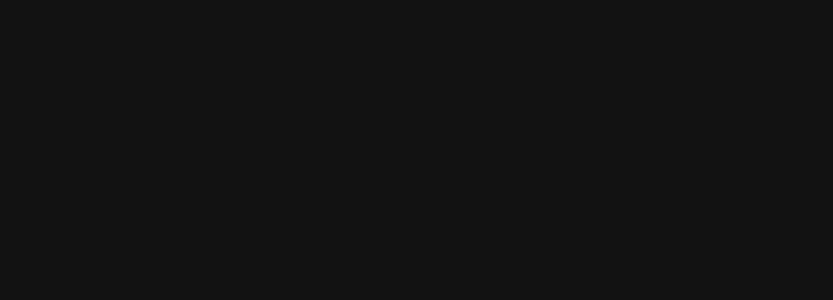
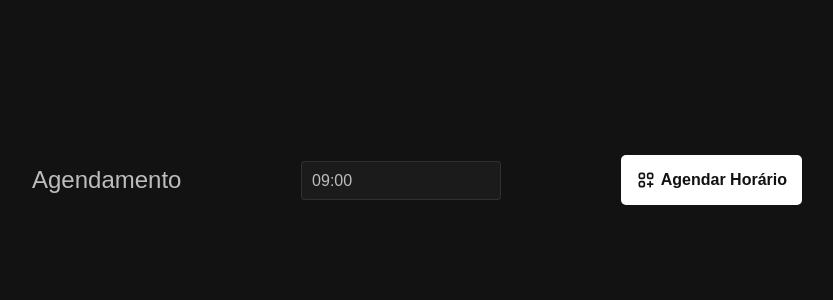
Before and after one commit to JoaoLemes18/BarberSystem, a React (Vite) app in the folder frontend/: page /listUsers in a window 1280 px wide. Shown: the top 300 px of the page, without its empty margins (223-1056 px from the left). Built offline with nearby package versions, Linux system fonts and the light colour scheme.

Commit message:
Feat: Register Appointments

```diff
--- a/frontend/src/components/Button.tsx
+++ b/frontend/src/components/Button.tsx
@@ -1,16 +1,18 @@
+import { Icons } from "react-toastify";
 import "../styles/Button.scss";
 
 interface ButtonProps {
   content: string;
+  icon?: any;
   props?: any;
-  onClick: () => void;
+  onClick?: () => void;
 }
 
-const Button = ({ content, ...props }: ButtonProps) => {
+const Button = ({ content, icon, ...props }: ButtonProps) => {
   return (
     <button {...props}>
       {" "}
-      <p>{content}</p>{" "}
+      <p>{icon}{content}</p>{" "}
     </button>
   );
 };
--- a/frontend/src/components/CardClients.tsx
+++ b/frontend/src/components/Card.tsx
@@ -2,38 +2,36 @@ import Button from "./Button"
 import PerfilFirstLetter from "./PerfilFirstLetter"
 
 
-interface Customer {
+interface Cards {
   id: number
   name: string
   email: string
 }
 
-interface ListUsers {
-  customers: Customer[]
+interface CardProps {
+  item: Cards[]
 }
 
-const ListClients: React.FC<ListUsers> = ({customers}) => {
+const Card: React.FC<CardProps> = ({item}) => {
    return (
      <div className="container-cards" style={{background: 'red'}}>
 
-        {customers.map((customer) => (
-                <div className="card-customer" key={customer.id}>
-                  <td><PerfilFirstLetter word={customer.name}/></td>
-                  <td>{customer.name}</td>
-                  <td>{customer.email}</td>
+        {item.map((item) => (
+                <div className="card-customer" key={item.id}>
+                  <td><PerfilFirstLetter word={item.name}/></td>
+                  <td>{item.name}</td>
+                  <td>{item.email}</td>
 
                   <div className="div-buttons">
                     <Button content="..."/>
                   </div>
                 </div>
               ))}
-
-
      </div>
    )
  }
 
-export default ListClients
+export default Card
 
 
 
--- /dev/null
+++ b/frontend/src/components/CreateAppointment.tsx
@@ -0,0 +1,69 @@
+import { HiOutlineViewGridAdd } from "react-icons/hi";
+
+import { useState, useEffect } from 'react'
+
+import Button from "./Button";
+
+import axios, {AxiosError} from "axios";
+
+import '../styles/CreateAppointment.scss'
+
+
+const CreateAppointment = () => {
+
+    const [appointment, setAppointments] = useState({
+      id_user: 81,
+      hour: ''
+    })
+
+
+    const handleForm = (e) => {
+      setAppointments({...appointment, hour: e.target.value})
+
+    }
+
+    const handleSubmit = async (e) => {
+        e.preventDefault()
+        const cookie = document.cookie.split(';').find(cookie => cookie.trim().startsWith('userToken='));
+
+        if(cookie) {
+          const token = cookie.split('=')[1]
+
+        try {
+         const response = await axios.post('http://localhost:3000/appointments/create', appointment, {
+          headers: {
+            'Authorization': `Bearer ${token}`
+          }
+         })
+
+          console.log(response)
+        } catch (err: unknown) {
+          const response = (err as AxiosError).response?.data
+          console.log(response)
+        }
+      } else {
+        console.log('User token cookie not found.')
+      }
+    }
+
+  return (
+    <div className="header-title-btn">
+      <form action="" method="post" onSubmit={handleSubmit}>
+
+          <h2>Agendamento</h2>
+
+          <select onChange={handleForm} name="hour" id="select_hour">
+          <option value="09:00:00">09:00</option>
+          <option value="10:00:00">10:00</option>
+          <option value="11:00:00">11:00</option>
+          <option value="12:00:00">12:00</option>
+          </select>
+
+          <Button content="Agendar Horário" icon={<HiOutlineViewGridAdd size={20}/>}/>
+
+      </form>
+    </div>
+  )
+}
+
+export default CreateAppointment
--- /dev/null
+++ b/frontend/src/components/List.tsx
@@ -0,0 +1,41 @@
+import Button from "./Button"
+import CreateAppointment from "./CreateAppointment"
+import PerfilFirstLetter from "./PerfilFirstLetter"
+
+
+
+interface Lists {
+  id_appointment: number
+  name: string
+  email: string
+  hour: string
+  User: any
+}
+
+interface ListProps {
+  item: Lists[]
+
+}
+
+const List: React.FC<ListProps> = ({item}) => {
+   return (
+    <section className="container-all">
+      <div className="container-list">
+        {item.map((item) => (
+                <div className="list" key={item.id_appointment}>
+                  <div><PerfilFirstLetter word={item.User.name}/></div>
+                  <div>{item.User.name}</div>
+                  <div>{item.hour}</div>
+
+                  <div className="div-buttons">
+                    <Button content="..."/>
+                  </div>
+                </div>
+              ))}
+     </div>
+    </section>
+
+   )
+ }
+
+export default List
--- a/frontend/src/pages/CrudUsers.tsx
+++ b/frontend/src/pages/CrudUsers.tsx
@@ -7,30 +7,31 @@ import { useEffect, useState } from 'react'
 import axios from 'axios'
 
 // COMPOTENTS
-import ListClients from "../components/ListClients";
-import CardClients from "../components/CardClients"
-
+import List from "../components/List";
+import Card from "../components/Card"
+import Modal from "../components/Modal";
+import CreateAppointment from "../components/CreateAppointment";
 
 const CrudUsers = () => {
 
-  const [customers, setCustomer] = useState()
+  const [appointments, setAppointments] = useState()
 
   useEffect(() => {
     const fetchCookies = async () => {
       const cookie = document.cookie.split(';').find(cookie => cookie.trim().startsWith('userToken='));
 
       if (cookie) {
-        const token = cookie.split('=')[1];
+        const token = cookie.split('=')[1]
 
         try {
-          const response = await axios.get('http://localhost:3000/users/listUsers', {
+          const response = await axios.get('http://localhost:3000/appointments', {
             headers: {
               'Authorization': `Bearer ${token}`
             }
           });
 
-          setCustomer(response.data)
-          return response
+          setAppointments(response.data)
+          console.log(response.data)
         } catch (err) {
           return err
         }
@@ -53,9 +54,12 @@ const CrudUsers = () => {
 
   return (
     <section className="body">
-      {typeListCustomers == 'list' ?
-      <ListClients customers={customers || []}/> :
-      <CardClients customers={customers || []} />}
+      <div className="container-all">
+        <CreateAppointment />
+        {typeListCustomers == 'list' ?
+        <List item={appointments || []}/> :
+        <Card item={appointments || []} />}
+      </div>
     </section>
   );
 };
--- a/frontend/src/styles/Button.scss
+++ b/frontend/src/styles/Button.scss
@@ -1,6 +1,7 @@
 @import "./variables.scss";
 
 button {
+  display: flex;
     cursor: pointer;
     position: relative;
     padding: 15px;
@@ -15,6 +16,10 @@ button {
     font-weight: 600;
 
   p {
+    display: flex;
+    align-items: center;
+    margin: auto;
+    gap: 5px;
     position: relative;
     z-index: 1;
   }
--- /dev/null
+++ b/frontend/src/styles/CreateAppointment.scss
@@ -0,0 +1,52 @@
+@import 'variables.scss';
+
+.header-title-btn {
+    width: 90%;
+    display: flex;
+
+form {
+
+        margin: auto;
+        display: flex;
+        flex-direction: row;
+        justify-content: space-between;
+        align-items: center;
+        width: 100%;
+
+        h2 {
+            color: $color-medium-gray;
+        }
+    }
+
+    button {
+        border-radius: 5px;
+    }
+
+}
+
+select {
+    background-color: $color-black-secondary;
+    color: $color-medium-gray;
+    font-size: 16px;
+    padding: 10px;
+    border: 1px solid $border-color-gray;
+    border-radius: 4px;
+    width: 200px;
+    -webkit-appearance: none;
+    appearance: none;
+  }
+
+  select::-ms-expand {
+    display: none;
+  }
+
+  select::-webkit-inner-spin-button,
+  select::-webkit-outer-spin-button {
+    -webkit-appearance: none;
+    margin: 0;
+  }
+
+  select:focus {
+    outline: none;
+    border-color: $color-light-gray;
+  }
--- a/frontend/src/styles/CrudUsers.scss
+++ b/frontend/src/styles/CrudUsers.scss
@@ -1,49 +1,53 @@
 @import 'variables.scss';
 
-.container-cards {
+
+.container-all {
     display: flex;
     flex-direction: column;
-    justify-content: center;
     align-items: center;
-    width: 90%;
-    max-width: 1024px;
-    gap: 20px;
-    flex-wrap: wrap;
+    width: min(900px, 90%);
 
-    .card-customer {
+    .container-list {
+    display: flex;
+    align-items: center;
+    flex-direction: column;
+    gap: 10px;
+    width: 100%;
+    overflow-y: scroll;
+    height: 400px;
+    padding: 20px 0;
+
+    .list {
         display: flex;
         align-items: center;
-        width: 100%;
-        padding: 15px;
+        justify-content: space-between;
+        padding: 10px;
         border-radius: 10px;
+        background-color: $color-black-secondary;
         border: 1px solid $border-color-gray;
-        background-color: $color-black-secondary;
+        color: $color-medium-gray;
+        width: 90%;
 
-        td {
-            color: $color-medium-gray;
-            overflow: hidden;
-            flex: 1 1;
+
+
+        div:nth-child(n+2):nth-child(-n+3) {
+            display: flex;
+            width: max(200px, 200px);
         }
 
-        .div-buttons {
-            display: flex;
-            gap: 15px;
-
-            button {
-                height: 50px;
-                width: 50px;
-                padding: 0;
-                border-radius: 5px;
-                background: transparent;
-                color: $color-medium-gray;
-                border: 1px solid $border-color-gray;
-            }
+        button {
+            border-radius: 5px;
+            background-color: $color-black-secondary;
+            border: 1px solid $border-color-gray;
+            color: $color-medium-gray;
         }
     }
 }
 
-@media (max-width: 1000px) {
-    .card-customer {
+}
 
-    }
-}
+// @media (max-width: 1000px) {
+//     .card-customer {
+
+//     }
+// }
--- a/frontend/src/styles/main.scss
+++ b/frontend/src/styles/main.scss
@@ -9,3 +9,21 @@ body {
     background: $color-light-gray;
     font-family: Arial, Helvetica, sans-serif;
 }
+
+::-webkit-scrollbar {
+    width: 10px;
+}
+
+::-webkit-scrollbar-thumb {
+    background-color: $color-black-secondary;
+    border-radius: 6px;
+}
+
+
+::-webkit-scrollbar-track {
+    background: transparent;
+}
+
+::-webkit-scrollbar-button {
+    display: none;
+}
```
Also changed, not shown: frontend/src/components/ListClients.tsx (deleted, +0 -129 lines), frontend/src/components/Modal.tsx (+10 -55 lines), frontend/src/components/MiniModal.tsx (added).
